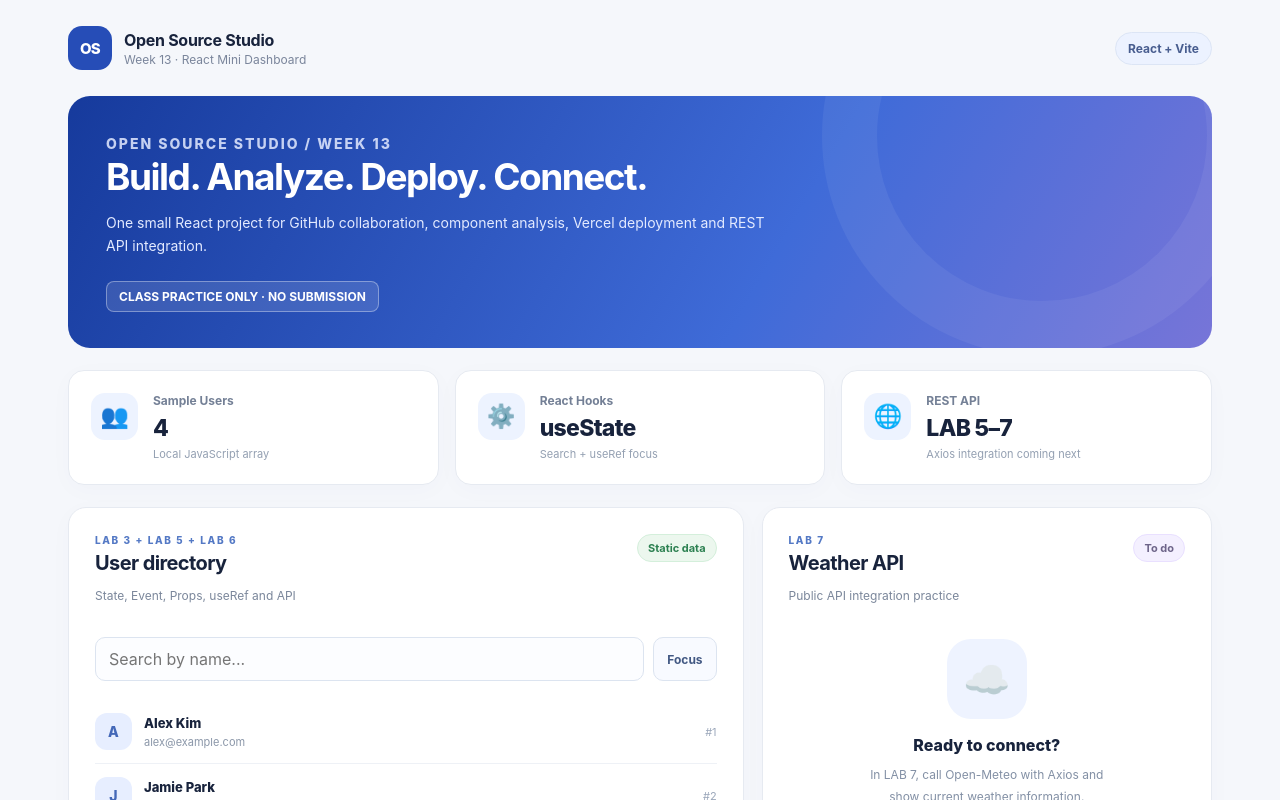
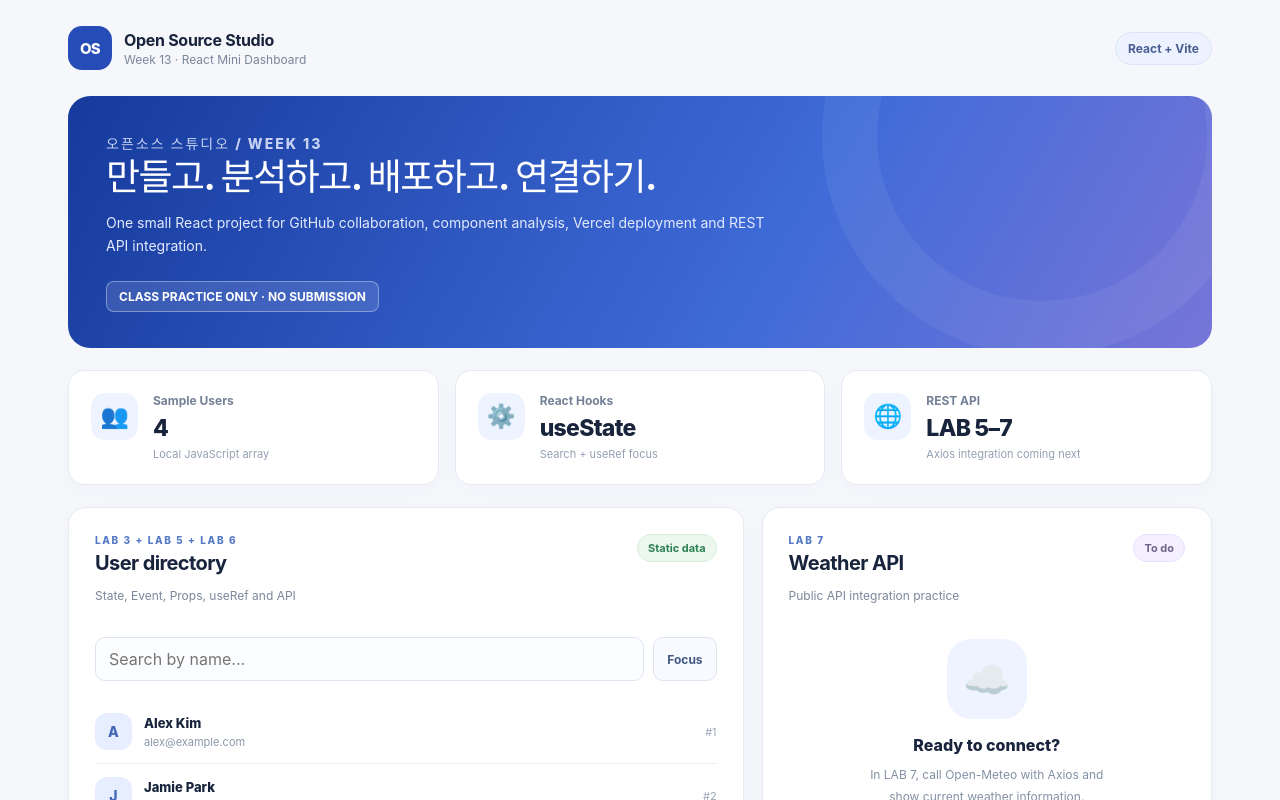
Before and after one commit to 2026-2-OSS/week13_starter_project, a React (Vite) app: page / in a window 1280 px wide. Shown: the top 800 px of the page. Built offline with nearby package versions, Linux system fonts and the light colour scheme.

Commit message:
feat: 제목 변경

```diff
--- a/src/App.jsx
+++ b/src/App.jsx
@@ -10,8 +10,8 @@ export default function App() {
       <Header title="Open Source Studio" subtitle="Week 13 · React Mini Dashboard" />
       <main className="dashboard">
         <section className="hero">
-          <p className="hero-kicker">OPEN SOURCE STUDIO / WEEK 13</p>
-          <h1>Build. Analyze. Deploy. Connect.</h1>
+          <p className="hero-kicker">오픈소스 스튜디오 / WEEK 13</p>
+          <h1>만들고. 분석하고. 배포하고. 연결하기.</h1>
           <p>
             One small React project for GitHub collaboration, component analysis,
             Vercel deployment and REST API integration.
```
Also changed, not shown: 1 other file (tests, documents, lock files or other folders).
